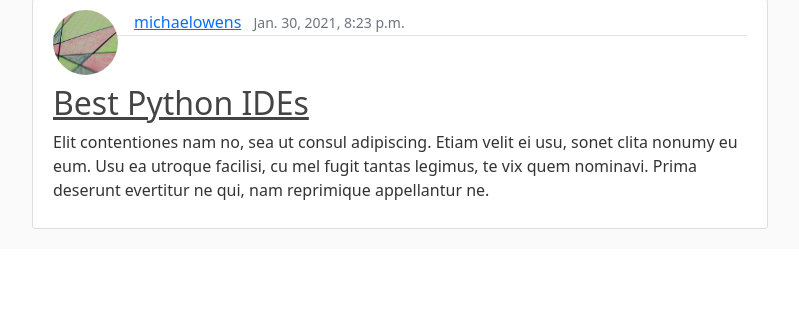
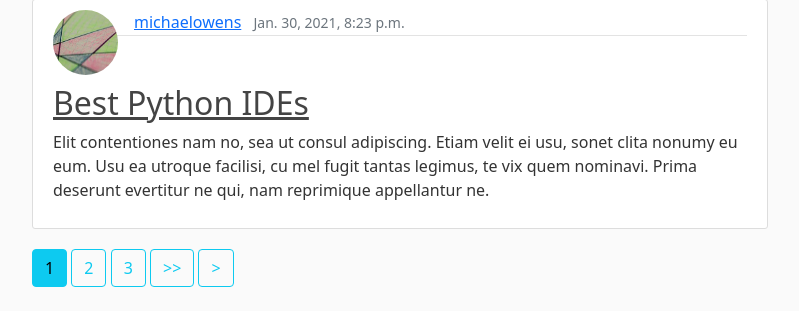
Before and after one commit to ohwellmylove/DjangoBlog, a Django app: page / in a window 1280 px wide. Shown: the part 1443-1754 px from the top of the page, without its empty margins (50-849 px from the left). Before the commit the page ends 1672 px from the top, so only its background shows below. Run offline with Django 3.2, Linux system fonts and the light colour scheme; data comes from the database, SQL or seed files in the repository; some libraries are stand-ins or nearby versions.

Commit message:
More pagination support (buttons)

```diff
--- a/blog/templates/blog/home.html
+++ b/blog/templates/blog/home.html
@@ -5,7 +5,7 @@
       <img class="rounded-circle article-img mb-0" src="{{ post.author.profile.image.url }}" style="float:left">
       <div class="media-body">
         <div class="article-metadata mb-5">
-          <a class="me-2" href="#">{{ post.author }}</a>
+          <a class="me-2" href="{% url 'user-posts' post.author.username %}">{{ post.author }}</a>
           <small class="text-muted">{{ post.date_posted }}</small>
         </div>
         <h2><a class="article-title mt-5" href="{% url 'post-detail' post.id %}">{{ post.title }}</a></h2>
@@ -13,4 +13,25 @@
       </div>
     </article>
     {% endfor %}
+    {% if is_paginated %}
+
+        {% if page_obj.has_previous %}
+            <a class="btn btn-outline-info mb-4" href="?page=1"><<</a>
+            <a class="btn btn-outline-info mb-4" href="?page={{ page_obj.previous_page_number }}"><</a>
+        {% endif %}
+
+        {% for num in page_obj.paginator.page_range %}
+            {% if page_obj.number == num %}
+                <a class="btn btn-info mb-4" href="?page={{ num }}">{{ num }}</a>
+            {% elif num > page_obj.number|add:'-3' and num < page_obj.number|add:'3' %}
+                <a class="btn btn-outline-info mb-4" href="?page={{ num }}">{{ num }}</a>
+            {% endif %}
+        {% endfor %}
+
+        {% if page_obj.has_next %}
+            <a class="btn btn-outline-info mb-4" href="?page={{ page_obj.paginator.num_pages }}">>></a>
+            <a class="btn btn-outline-info mb-4" href="?page={{ page_obj.next_page_number }}">></a>
+        {% endif %}
+
+    {% endif %}
 {% endblock content %}
```
